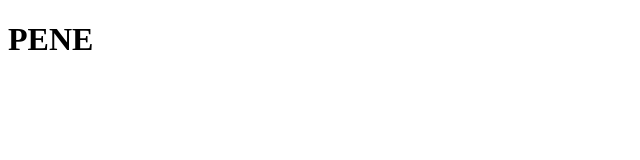
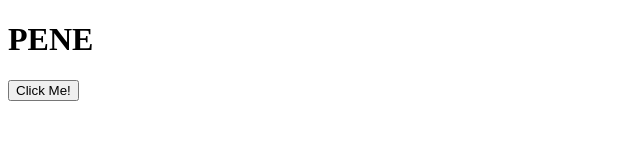
Before and after one commit to drami18/my-website, a plain HTML site: page index.html in a window 1280 px wide. Shown: the whole page, without its empty margins (0-640 px from the left). Drawn offline with Linux system fonts and the light colour scheme.

Commit message:
Update index.html

```diff
--- a/index.html
+++ b/index.html
@@ -9,5 +9,6 @@
     <header>
         <h1>PENE</h1>
     </header>
+    <button id="myButton">Click Me!</button>
 </body>
 </html>
```
